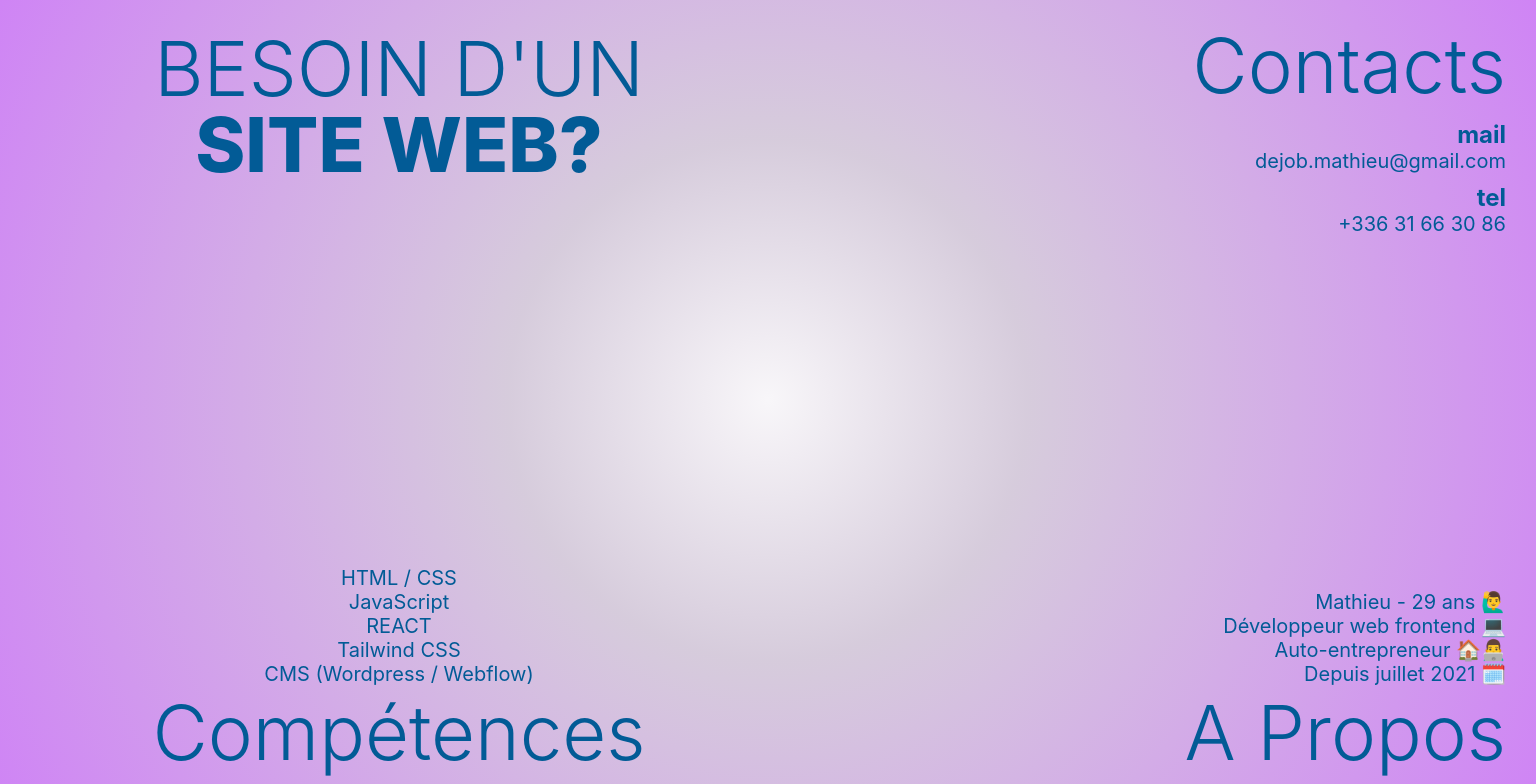
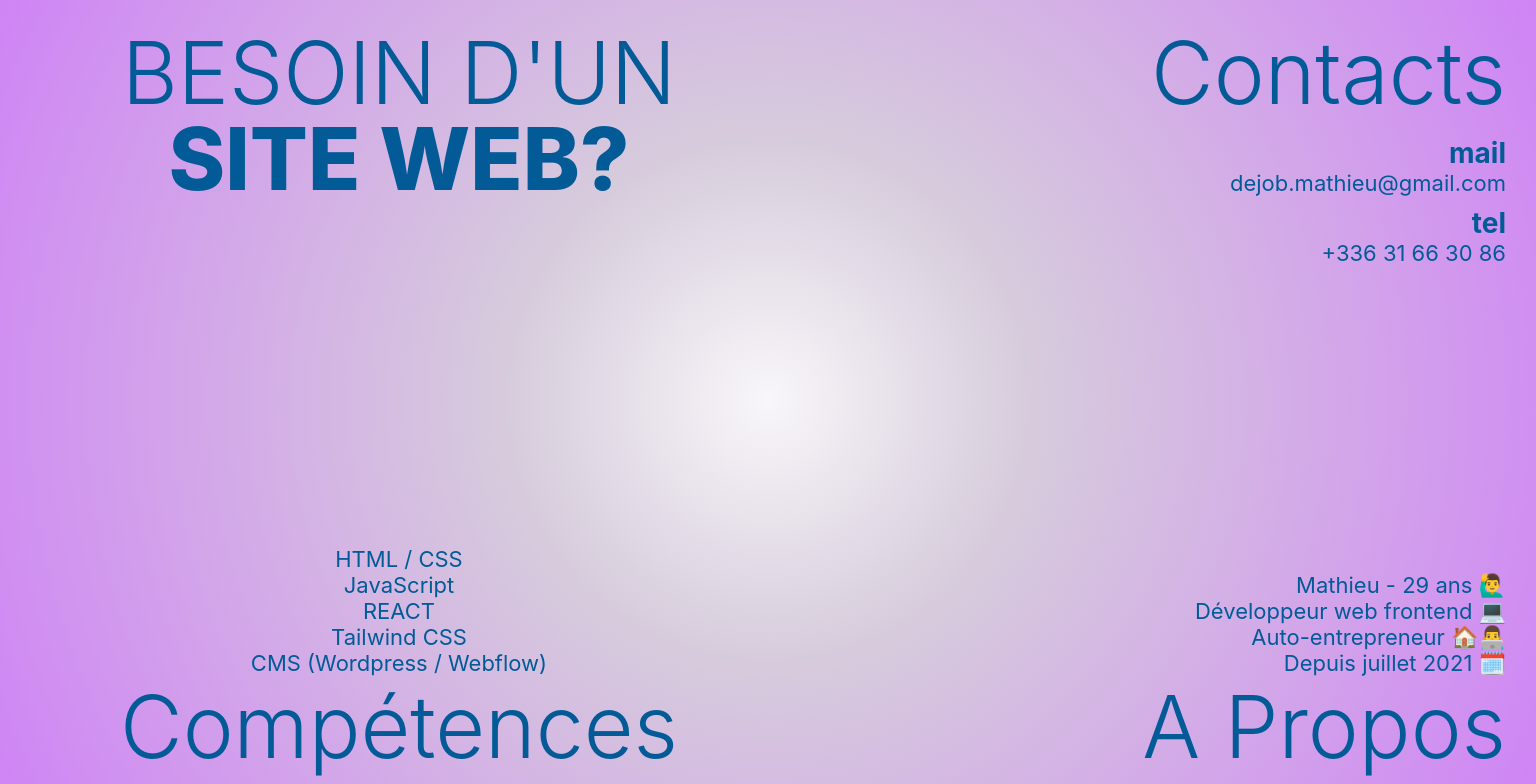
Before and after one commit to mathieudejob/mathieudejob.github.io, a React (Create React App) app: page / in a window 1536 px wide. Shown: the top 784 px of the page. Built offline with nearby package versions, Linux system fonts and the light colour scheme.

Commit message:
Add min-1536px responsive CSS rules

```diff
--- a/src/App.js
+++ b/src/App.js
@@ -3,6 +3,7 @@ import "./assets/styles/App.css";
 import "./assets/styles/App-min-490px.css";
 import "./assets/styles/App-min-1024px.css";
 import "./assets/styles/App-min-1280px.css";
+import "./assets/styles/App-min-1536px.css";
 
 function App() {
   return (
@@ -20,7 +21,7 @@ function App() {
 
         {/* Website 3D model */}
 
-        {/* Technologies */}
+        {/* Compétences */}
         <div className="skills">
           <ul>
             <li>HTML / CSS</li>
--- /dev/null
+++ b/src/assets/styles/App-min-1536px.css
@@ -0,0 +1,49 @@
+@media screen and (min-width: 1536px) {
+  /* ------------- */
+  /*  Main title   */
+  /* ------------- */
+  h1 {
+    font-size: 86px;
+    line-height: 86px;
+  }
+
+  /* ------------- */
+  /*    Skills     */
+  /* ------------- */
+  .skills h2 {
+    font-size: 86px;
+    line-height: 86px;
+  }
+
+  .skills ul {
+    font-size: 22px;
+  }
+
+  /* ------------- */
+  /*    Contacts   */
+  /* ------------- */
+  .contactsContainer h2 {
+    font-size: 86px;
+    line-height: 86px;
+  }
+
+  .contactsBox h3 {
+    font-size: 28px;
+  }
+
+  .contactsBox p {
+    font-size: 22px;
+  }
+
+  /* ------------- */
+  /*   A propos    */
+  /* ------------- */
+  .apropos h2 {
+    font-size: 86px;
+    line-height: 86px;
+  }
+
+  .apropos ul {
+    font-size: 22px;
+  }
+}
```
